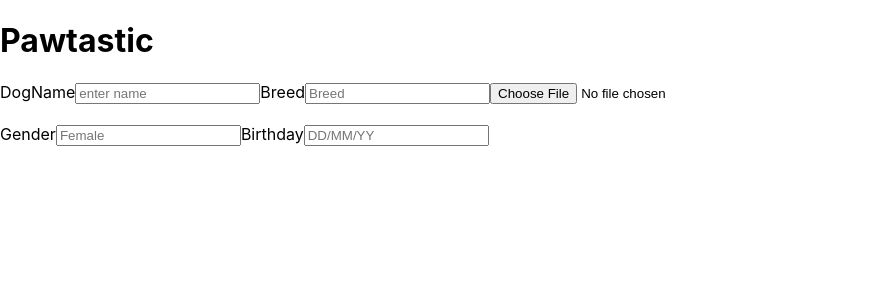
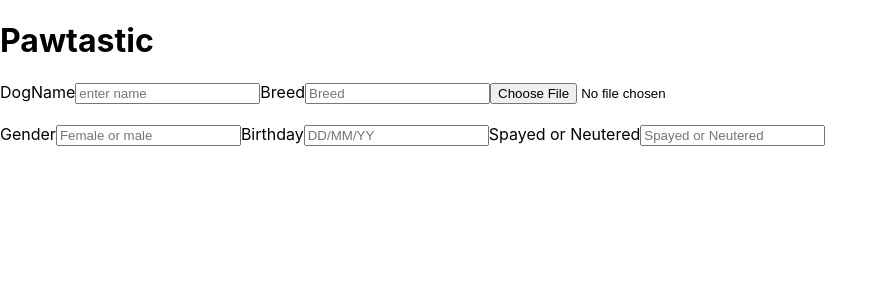
Before and after one commit to RonaldMcguire/forms2, a React (Create React App) app in the folder project/: page / in a window 1280 px wide. Shown: the top 300 px of the page, without its empty margins (0-887 px from the left). Built offline with nearby package versions, Linux system fonts and the light colour scheme.

Commit message:
added the neutered or spayed

```diff
--- a/project/src/components/forms.jsx
+++ b/project/src/components/forms.jsx
@@ -62,7 +62,7 @@ class forms extends Component{
               <label>Gender</label>
               <input
                 type='text'
-                placeholder='Female'
+                placeholder='Female or male'
 
                 onChange={this.onGenderChange} />
 
@@ -70,9 +70,15 @@ class forms extends Component{
               <input
                 type='number'
                 placeholder="DD/MM/YY"
-                onChange={this.onAgeChange}
+
               />
 
+<label>Spayed or Neutered</label>
+              <input
+                type='text'
+                placeholder="Spayed or Neutered"
+
+              />
 
 
 
```
